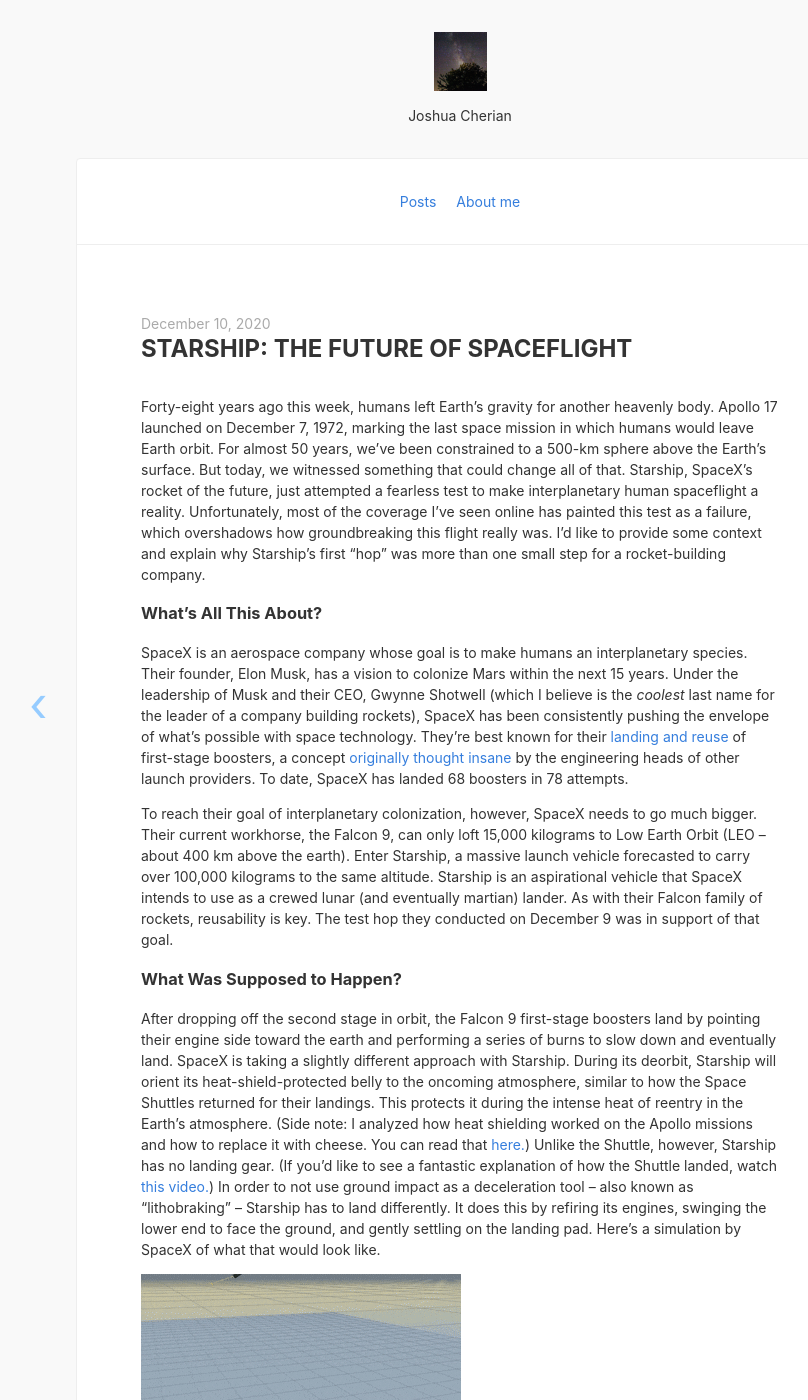
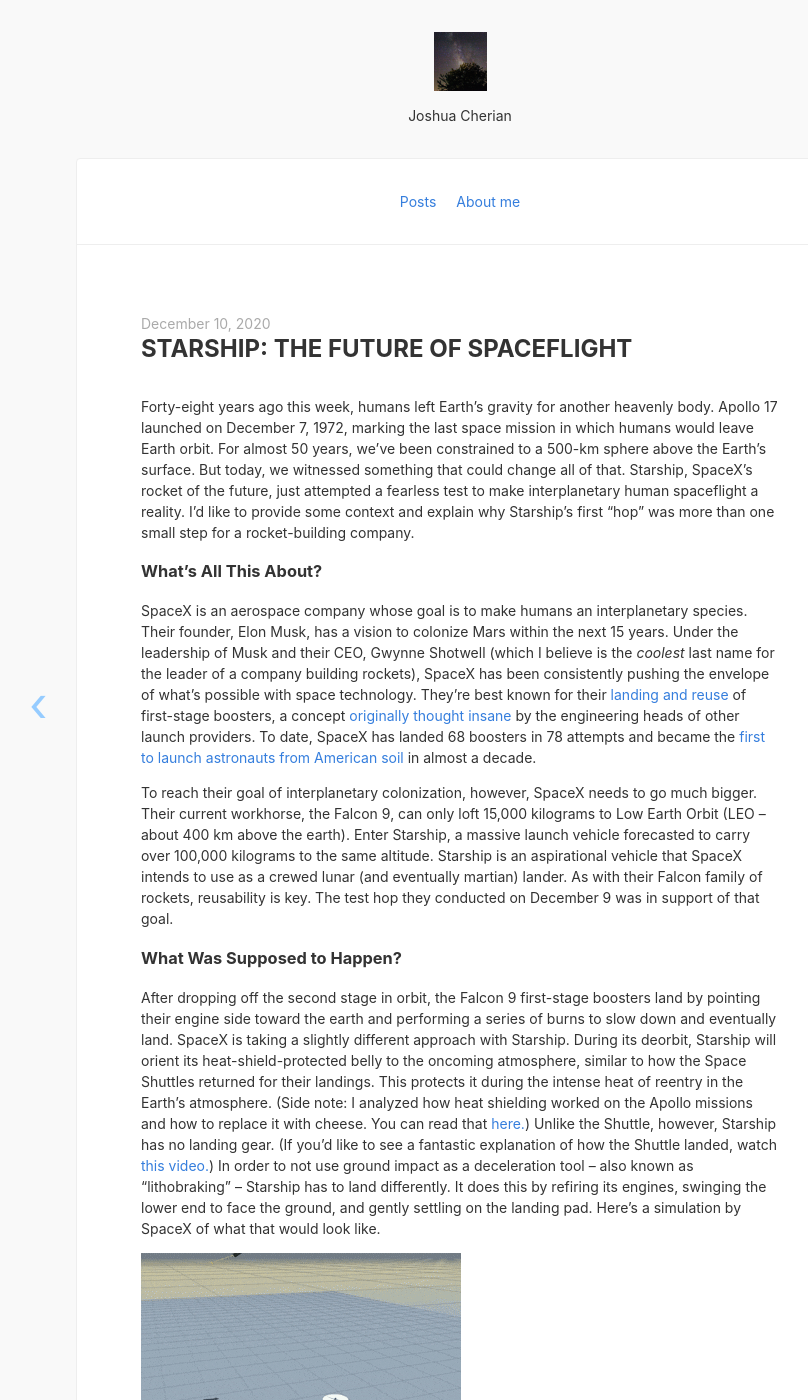
Before and after one commit to joshuacherian/joshuacherian.github.io, a Jekyll site: the page built from _posts/2020-12-10-Starship.md, in a window 1280 px wide and 1400 px high. Shown: the whole window, without its empty margins (180-988 px from the left). Built offline with Jekyll 4.4.1, drawn with Linux system fonts in a browser that asks for light colours; nearby versions of some CDN libraries; some of the changed text lies outside the part shown.

Commit message:
Starship post update

```diff
--- a/_posts/2020-12-10-Starship.md
+++ b/_posts/2020-12-10-Starship.md
@@ -3,10 +3,10 @@
 date: 2020-12-10 00:19:20
 ---
 
-Forty-eight years ago this week, humans left Earth's gravity for another heavenly body. Apollo 17 launched on December 7, 1972, marking the last space mission in which humans would leave Earth orbit. For almost 50 years, we've been constrained to a 500-km sphere above the Earth's surface. But today, we witnessed something that could change all of that. Starship, SpaceX's rocket of the future, just attempted a fearless test to make interplanetary human spaceflight a reality. Unfortunately, most of the coverage I've seen online has painted this test as a failure, which overshadows how groundbreaking this flight really was. I'd like to provide some context and explain why Starship's first "hop" was more than one small step for a rocket-building company.
+Forty-eight years ago this week, humans left Earth's gravity for another heavenly body. Apollo 17 launched on December 7, 1972, marking the last space mission in which humans would leave Earth orbit. For almost 50 years, we've been constrained to a 500-km sphere above the Earth's surface. But today, we witnessed something that could change all of that. Starship, SpaceX's rocket of the future, just attempted a fearless test to make interplanetary human spaceflight a reality. I'd like to provide some context and explain why Starship's first "hop" was more than one small step for a rocket-building company.
 
 ### What's All This About?
-SpaceX is an aerospace company whose goal is to make humans an interplanetary species. Their founder, Elon Musk, has a vision to colonize Mars within the next 15 years. Under the leadership of Musk and their CEO, Gwynne Shotwell (which I believe is the *coolest* last name for the leader of a company building rockets), SpaceX has been consistently pushing the envelope of what's possible with space technology. They're best known for their [landing and reuse](https://www.youtube.com/watch?v=ANv5UfZsvZQ) of first-stage boosters, a concept [originally thought insane](https://qz.com/1016072/a-multimedia-history-of-every-single-one-of-spacexs-attempts-to-land-its-booster-rocket-back-on-earth/) by the engineering heads of other launch providers. To date, SpaceX has landed 68 boosters in 78 attempts.
+SpaceX is an aerospace company whose goal is to make humans an interplanetary species. Their founder, Elon Musk, has a vision to colonize Mars within the next 15 years. Under the leadership of Musk and their CEO, Gwynne Shotwell (which I believe is the *coolest* last name for the leader of a company building rockets), SpaceX has been consistently pushing the envelope of what's possible with space technology. They're best known for their [landing and reuse](https://www.youtube.com/watch?v=ANv5UfZsvZQ) of first-stage boosters, a concept [originally thought insane](https://qz.com/1016072/a-multimedia-history-of-every-single-one-of-spacexs-attempts-to-land-its-booster-rocket-back-on-earth/) by the engineering heads of other launch providers. To date, SpaceX has landed 68 boosters in 78 attempts and became the [first to launch astronauts from American soil](https://youtu.be/xY96v0OIcK4?t=15465) in almost a decade.
 
 To reach their goal of interplanetary colonization, however, SpaceX needs to go much bigger. Their current workhorse, the Falcon 9, can only loft 15,000 kilograms to Low Earth Orbit (LEO – about 400 km above the earth). Enter Starship, a massive launch vehicle forecasted to carry over 100,000 kilograms to the same altitude. Starship is an aspirational vehicle that SpaceX intends to use as a crewed lunar (and eventually martian) lander. As with their Falcon family of rockets, reusability is key. The test hop they conducted on December 9 was in support of that goal.
 
@@ -19,13 +19,13 @@
 
 It's incredibly important to note that SpaceX has a fast design cycle. Musk has previously stated, "Failure is an option here. If things are not failing, you are not innovating enough." SpaceX has embraced this "fail fast" mentality when it comes to development (not human spaceflight, though – they take that responsibility seriously). By utilizing this mindset, engineers push their designs to the limit and reiterate until they find a solution. This has allowed SpaceX to develop capabilities far more rapidly than other competitors in what is historically a risk-averse field. Prior to the flight, Elon Musk predicted a 33% percent chance of actually completing their mission. SpaceX was willing to accept such low odds of success because several more Starships are already waiting in the wings. This test flight was performed on Starship SN8 (Serial Number 8); SN9 has been completed, and SN10-16 are in progress or on the way soon.
 
-### What Actually Happened?
+### What Actually Happened? ([Click here for SpaceX's livestream](https://youtu.be/ap-BkkrRg-o?t=6300))
 After a last-second abort the day prior and an unexpected hold due to an errant plane entering the range, Starship finally lifted off the ground on December 9 at 4:40 PM Central Time. It performed a series of engine shutdowns during flight, reached apogee (the highest point in the flight), and belly-flopped in a simulated reentry maneuver. Starship made its way back to the landing zone, fired its engines, righted itself...and hit the ground just a little too fast, resulting in a RUD (Rapid Unscheduled Disassembly).
 
 Initial reports from Musk indicated that the pressure in the header tanks – tanks with the fuel/oxidizer needed for the landing – was too low during the landing sequence, which meant the engines couldn't produce enough thrust and slow Starship down in time.
 
 ### What Does This Mean?
-Many online were quick to call this launch a botched failure, but that's not the way SpaceX sees it. They entered this test expecting – and even planning – for everything to go wrong. The fact that Starship left the ground was success enough. The fact that it performed a magnificent belly flop was a feat in and of itself. The fact that it made its way back to the landing zone, righted itself, and almost perfectly nailed the landing was the icing on the cake. Did the fact that it resulted in a "spectacular explosion," as one of my coworkers called it, make it a failure? Not at all.
+The end of the test was a "spectacular explosion," as my coworker called it, but SpaceX doesn't see that as a failure. They entered this test expecting – and even planning – for everything to go wrong. The fact that Starship left the ground was success enough. The fact that it performed a magnificent belly flop was a feat in and of itself. The fact that it made its way back to the landing zone, righted itself, and almost perfectly nailed the landing was the icing on the cake. Did the fact that it resulted in a "spectacular explosion" make it a failure? Not at all.
 
 SpaceX is not willing to preserve SN8 at the expense of colonizing Mars. If that's the price they have to pay to visit another planet, so be it. As I mentioned before, they love to fail fast. SpaceX probably learned more from this one real-life test than a hundred perfectly rendered simulations could have taught them, and that made the fireball at the end worth it. More than likely, SN9 is being prepped for its own test flight right now.
 
```
